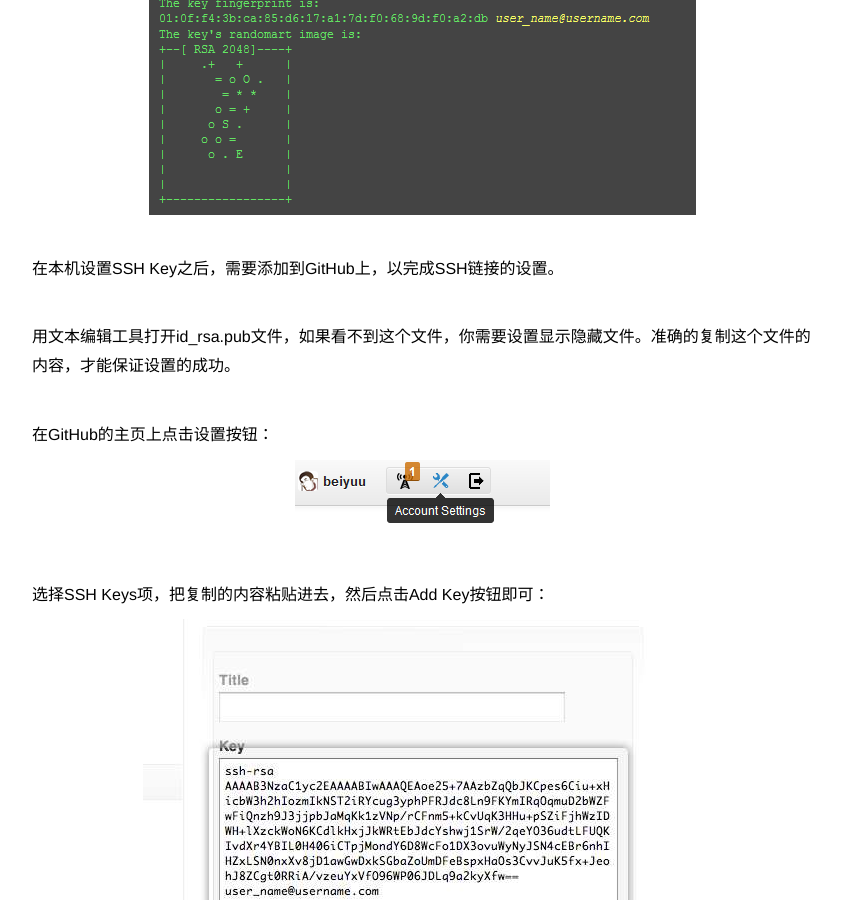
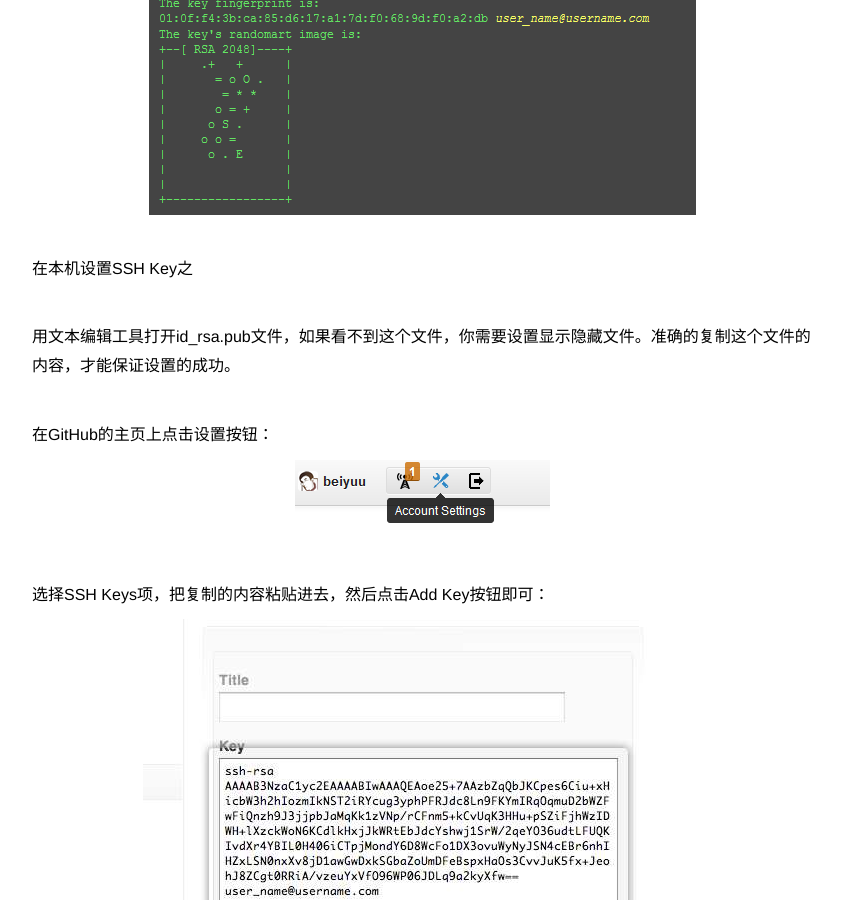
Before and after one commit to ioloveuu/ioloveuu.github.io, a Jekyll site: the page built from _posts/2016-12-28-frame-analys.md, in a window 1280 px wide and 900 px high, scrolled down 3190 px. Shown: the whole window, without its empty margins (218-1059 px from the left). Built offline with Jekyll 4.4.1, drawn with Linux system fonts in a browser that asks for light colours; nearby versions of some CDN libraries; a script that is not in the unit is left out.

Commit message:
Update 2016-12-28-frame-analys.md

```diff
--- a/_posts/2016-12-28-frame-analys.md
+++ b/_posts/2016-12-28-frame-analys.md
@@ -111,7 +111,7 @@
 ![ssh key success](/images/githubpages/ssh-key-set.png)
 
 
-在本机设置SSH Key之后，需要添加到GitHub上，以完成SSH链接的设置。
+在本机设置SSH Key之
 
 用文本编辑工具打开id_rsa.pub文件，如果看不到这个文件，你需要设置显示隐藏文件。准确的复制这个文件的内容，才能保证设置的成功。
 
```
